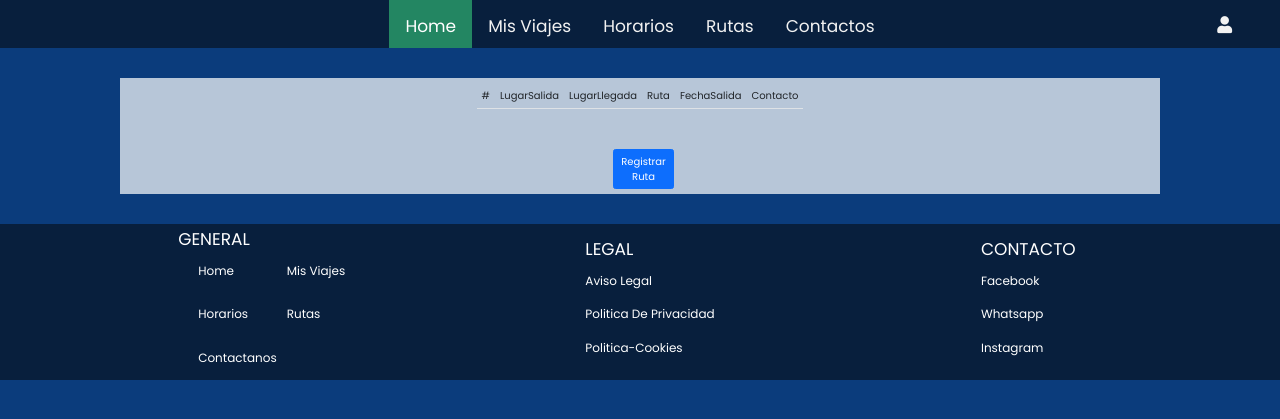
After one commit to mmc31-08/-UnipoolingProyect, a Django app: page /rutas/ in a window 1280 px wide. The commit adds this page. Shown: the top 419 px of the page. Run offline with Django 3.2, Linux system fonts and the light colour scheme; data that the repository does not hold is empty.

Commit message:
registro ruta - tabla ruta

```diff
--- a/Unipooling website/Unipooling/settings.py
+++ b/Unipooling website/Unipooling/settings.py
@@ -85,7 +85,7 @@ DATABASES = {
         'ENGINE': 'django.db.backends.postgresql_psycopg2',
         'NAME': 'Unipooling',
         'USER': 'postgres',
-        'PASSWORD': 'david1601',
+        'PASSWORD': 'mmunozc',
         'HOST': '127.0.0.1',
         'PORT': '5432',
     }
--- a/Unipooling website/Unipooling/urls.py
+++ b/Unipooling website/Unipooling/urls.py
@@ -26,4 +26,6 @@ urlpatterns = [
     path('register/', appViews.register, name="register"),
     path('login/', LoginView.as_view(template_name='login.html'), name='login'),
     path('logout/', LogoutView.as_view(template_name='logout.html'), name='logout'),
+    path('rutas/', appViews.rutas, name="rutas"),
+    path('registroRuta/', appViews.registrarRutaView, name="registroRuta"),
 ]
--- a/Unipooling website/app/templates/inicio.html
+++ b/Unipooling website/app/templates/inicio.html
@@ -8,12 +8,14 @@
     <meta name="viewport" content="width=device-width, initial-scale=1.0">
     <title>UNIPOOLING</title>
     <link rel="stylesheet" href="https://cdnjs.cloudflare.com/ajax/libs/font-awesome/5.15.3/css/all.min.css">
-    <link rel="stylesheet" href='{%static "styles/inici.css" %}'>
+    <link href="https://cdn.jsdelivr.net/npm/bootstrap@5.1.3/dist/css/bootstrap.min.css" rel="stylesheet" integrity="sha384-1BmE4kWBq78iYhFldvKuhfTAU6auU8tT94WrHftjDbrCEXSU1oBoqyl2QvZ6jIW3" crossorigin="anonymous">
+    <link rel="stylesheet" href='{%static "styles/inicio.css" %}'>
     <link rel="stylesheet" href='{%static "styles/foote.css" %}'>
     <link rel="stylesheet" href='{%static "styles/navbar.css" %}'>
     <link rel="preconnect" href="https://fonts.googleapis.com">
     <link rel="preconnect" href="https://fonts.gstatic.com" crossorigin>
-<link href="https://fonts.googleapis.com/css2?family=Poppins:wght@100;200;300;400;600;700&display=swap" rel="stylesheet">
+    <link href="https://fonts.googleapis.com/css2?family=Poppins:wght@100;200;300;400;600;700&display=swap"
+        rel="stylesheet">
 </head>
 
 <body>
@@ -24,11 +26,11 @@
             <a href="#Inicio" class="active">Home</a>
             <a href="#Misviajes">Mis viajes</a>
             <a href="#Horarios">Horarios</a>
-            <a href="#Rutas">Rutas</a>
+            <a href="{% url 'rutas'%}">Rutas</a>
             <a href="#Contacto">Contactos</a>
             </a>
             <div class="usuario">
-                <a class="fas fa-user" href="{% url 'home' %}"></a>
+                <a class="fas fa-user" href="{% url 'register' %}"></a>
             </div>
         </div>
 
--- /dev/null
+++ b/Unipooling website/app/templates/ruta.html
@@ -0,0 +1,41 @@
+{% extends 'inicio.html' %}
+
+{% block content%}
+<div class="info">
+    <div>
+        <table class="table table-striped" id="table-gastos">
+            <thead>
+                <tr>
+                    <td>#</td>
+                    <td>LugarSalida</td>
+                    <td>LugarLlegada</td>
+                    <td>Ruta</td>
+                    <td>fechaSalida</td>
+                    <td>Contacto</td>
+                </tr>
+            </thead>
+            <tbody>
+                {% if rutas %}
+                {% for ruta in rutas %}
+                <tr>
+                    <td>{{ruta.id}}</td>
+                    <td>{{ruta.lugarSalida}}</td>
+                    <td>{{ruta.lugarLlegada}}</td>
+                    <td>{{ruta.ruta}}</td>
+                    <td>{{ruta.fechaSalida}}</td>
+                    <td><button type="button" class="btn btn-success">contacto</button></td>
+                    {%endfor%}
+                    {%endif%}
+            </tbody>
+        </table>
+		<br>
+		<br>
+        <div class="d-grid gap-2 col-2 mx-auto">
+            <a href="{% url 'registroRuta' %}"><button type="button" class="btn btn-primary">Registrar
+                    Ruta</button></a>
+        </div>
+    </div>
+
+
+</div>
+{% endblock %}
--- a/Unipooling website/app/views.py
+++ b/Unipooling website/app/views.py
@@ -1,11 +1,13 @@
-from django.shortcuts import render, redirect
+
+from django.shortcuts import render, get_object_or_404, redirect
 from django.http import HttpResponse
 from django.contrib import messages
 from django.contrib.auth.decorators import login_required
 from django.db.models import Q
 from django.contrib.auth import authenticate, login, logout
-from .models import User
-from .forms import MyUserCreationForm
+from matplotlib.style import context
+from .models import Ruta, User
+from .forms import RutaForm, MyUserCreationForm
 
 
 def home(request):
@@ -29,3 +31,39 @@ def register(request):
             messages.error(request, 'An error occurred during registration')
 
     return render(request,'register.html', { 'form' : form})
+
+def rutas(request):
+    ruta = Ruta.objects.all()
+    context = {'rutas': ruta}
+    return render(request, 'ruta.html', context)
+
+
+def registrarRutaView(request, *args, **kwargs):
+    if 'pk' in kwargs:
+        pk = kwargs['pk']
+        instance = get_object_or_404(Ruta, id=pk)
+        if request.method == 'POST':
+            formr = RutaForm(request.POST, instance=instance)
+            if 'crear' in request.POST:
+                formr = RutaForm(request.POST)
+                if formr.is_valid():
+                    formr.save()
+                    return redirect('/rutas/')
+                else:
+                    messages.error(request, formr.errors)
+        else:
+            formr = RutaForm(instance=instance)
+    elif request.method == 'POST':
+        if 'crear' in request.POST:
+            formr = RutaForm(request.POST)
+            if formr.is_valid():
+                formr.save()
+                return redirect('/rutas/')
+            else:
+                messages.error(request, formr.errors)
+    else:
+        formr = RutaForm()
+
+    context = {'formr': formr, 'disabled': (kwargs.get('pk', None) != None), 'nombre_modelo': 'Ruta'}
+
+    return render(request, 'registrarRuta.html', context) #cambia
```
Also changed, not shown: Unipooling website/app/forms.py (+19 -3 lines), Unipooling website/app/models.py (+7 -1 lines), Unipooling website/app/templates/registrarRuta.html (added, +16 -0 lines), Unipooling website/app/static/styles/inicio.css (renamed from Unipooling website/app/static/styles/inici.css). Lines whose indentation alone changed are shown as unchanged.
